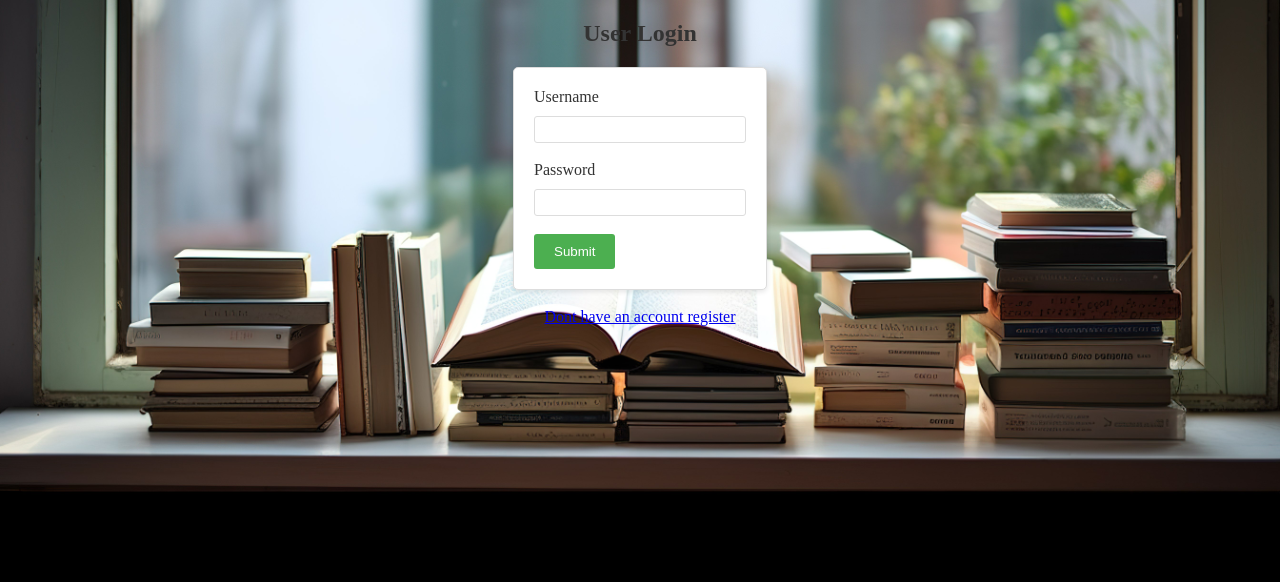
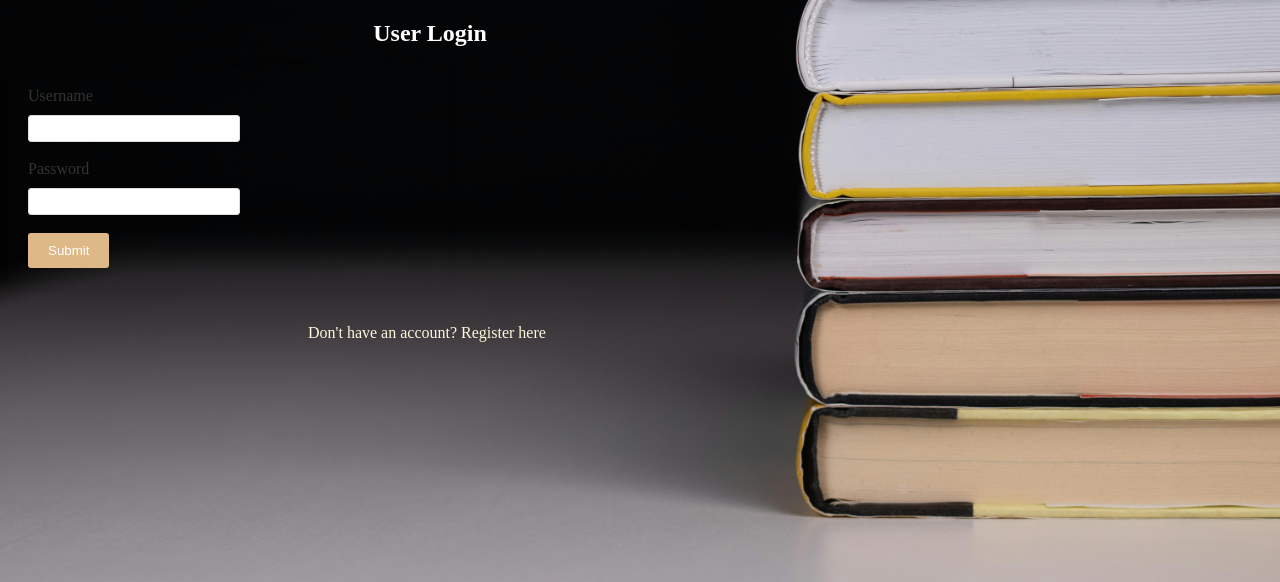
Before and after one commit to AlvinNathey/bookvault2, a PHP site: page /userlogin.html in a window 1280 px wide. Shown: the top 582 px of the page. Run offline with PHP 8.4, Linux system fonts and the light colour scheme.

Commit message:
finished with login and signup pages

```diff
--- a/style.css
+++ b/style.css
@@ -1,20 +1,26 @@
+
 body {
-    text-align: center;
-    background-color: #f2f2f2;
+  background-color: #e4d9d9;
+  font-family:'Times New Roman', Times, serif;
+
 }
 
 h2 {
-    color: #333;
+color: white;
+text-align:center;
+  text-indent: -420px;
 }
 
 form {
-    display: inline-block;
-    text-align: left;
-    background-color: #fff;
+
+max-width: 400px;
+    margin-right: 420px;
     padding: 20px;
-    border: 1px solid #ddd;
+    background-color: cream;
     border-radius: 5px;
-    box-shadow: 0 2px 5px rgba(0, 0, 0, 0.1);
+    box-shadow: 0 0 10px rgba(0, 0, 0, 0.1);
+    color: darkbrown;
+    border-color: darkbrown;
 }
 
 label {
@@ -32,10 +38,20 @@ body {
 }
 
 input[type="submit"] {
-    background-color: #4caf50;
+background-color: burlywood;
 color: #fff;
 padding: 10px 20px;
 border: none;
 border-radius: 3px;
 cursor: pointer;
 }
+
+input[type="submit"]:hover {
+  background-color: #4c7f1e;
+}
+
+  body {
+    background-image: url('img/6use.jpg');
+    background-size: cover;
+    background-position: center;
+  }
--- a/userlogin.html
+++ b/userlogin.html
@@ -3,15 +3,6 @@
 <head>
     <title> User Login</title>
     <link rel="stylesheet" type="text/css" href="style.css">
-    <style>
-        body {
-            background-image: url('img/bgforbookslogin.jpg');
-            /* Adjust background properties as needed */
-            background-size: cover; /* Cover the entire viewport */
-            background-position: center; /* Center the background image */
-            /* Add any additional background properties here */
-        }
-    </style>
 </head>
 <body>
     <h2>User Login</h2>
@@ -27,6 +18,14 @@
         <input type="submit" value="Submit">
     </form>
     <br><br>
-    <a href="usersignup.html">Dont have an account register</a>
+    <a href="usersignup.html"
+     style="display: block;
+     text-align: left;
+     margin-left: 300px;
+     color: cornsilk;
+      text-decoration: none;
+      " onmouseover="this.style.color='black'"
+       onmouseout="this.style.color='white'">Don't have an account? Register here</a>
+
 </body>
 </html>
```
Also changed, not shown: decorate.css (+22 -25 lines), usersignup.html (+2 -13 lines), img/1use.jpg (deleted), img/5use.jpg (added), img/6use.jpg (added). Lines whose indentation alone changed are shown as unchanged.
